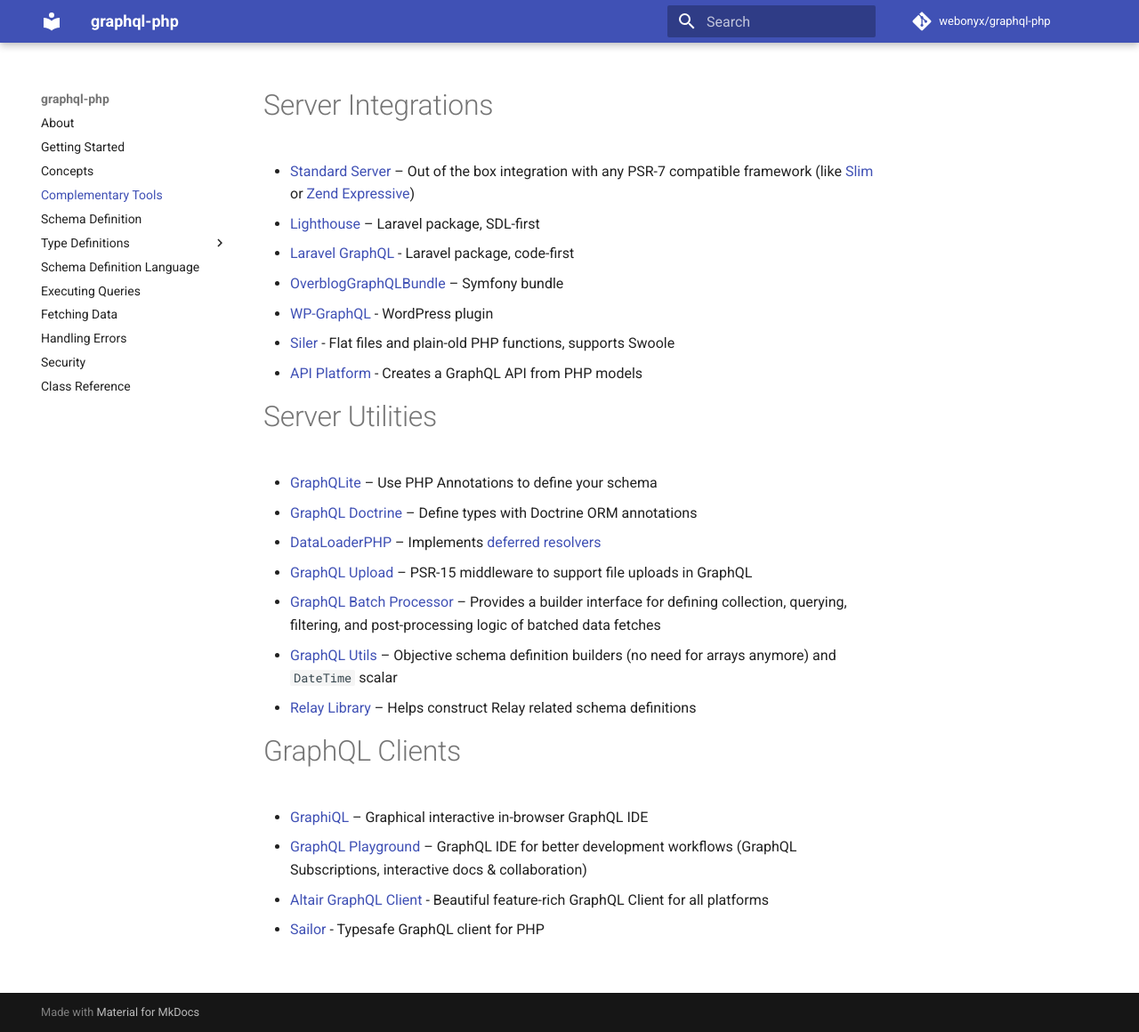
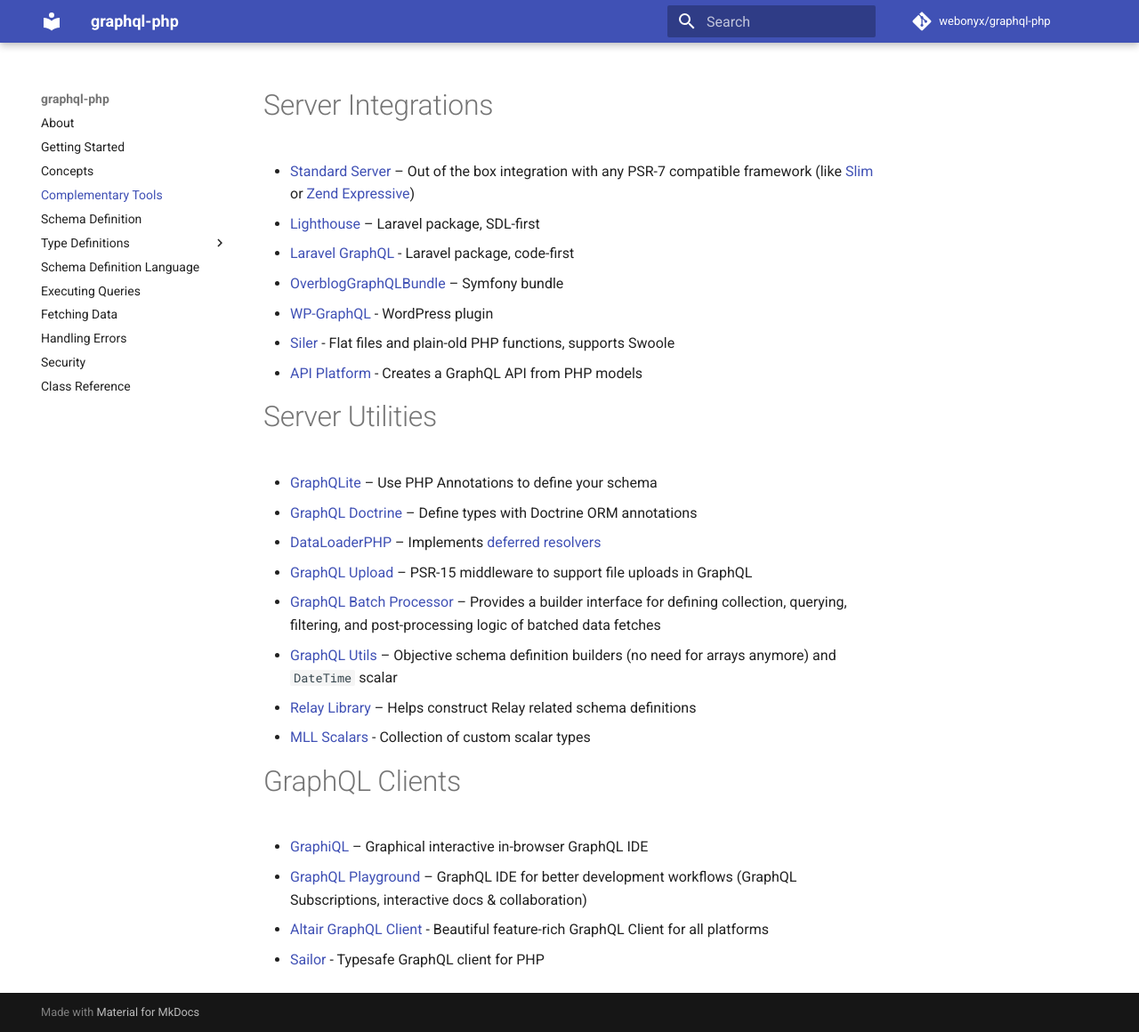
Before and after one commit to webonyx/graphql-php, an MkDocs documentation site: the page built from docs/complementary-tools.md, in a window 1280 px wide and 1160 px high. Shown: the whole window at 89% size. Built offline with MkDocs 1.6.1 and Material for MkDocs 9.7.7, drawn with Linux system fonts in a browser that asks for light colours; comment, search, counter and statistics services are not loaded.

Commit message:
Add mll-lab/graphql-php-scalars to docs/complementary-tools.md

```diff
--- a/docs/complementary-tools.md
+++ b/docs/complementary-tools.md
@@ -17,6 +17,7 @@
 * [GraphQL Batch Processor](https://github.com/vasily-kartashov/graphql-batch-processing) – Provides a builder interface for defining collection, querying, filtering, and post-processing logic of batched data fetches
 * [GraphQL Utils](https://github.com/simPod/GraphQL-Utils) – Objective schema definition builders (no need for arrays anymore) and `DateTime` scalar
 * [Relay Library](https://github.com/ivome/graphql-relay-php) – Helps construct Relay related schema definitions
+- [MLL Scalars](https://github.com/mll-lab/graphql-php-scalars) - Collection of custom scalar types
 
 # GraphQL Clients
 
```
